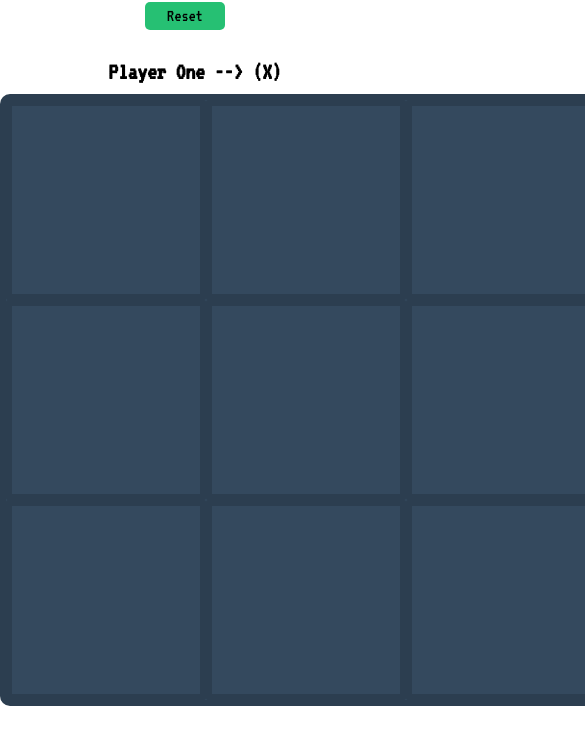
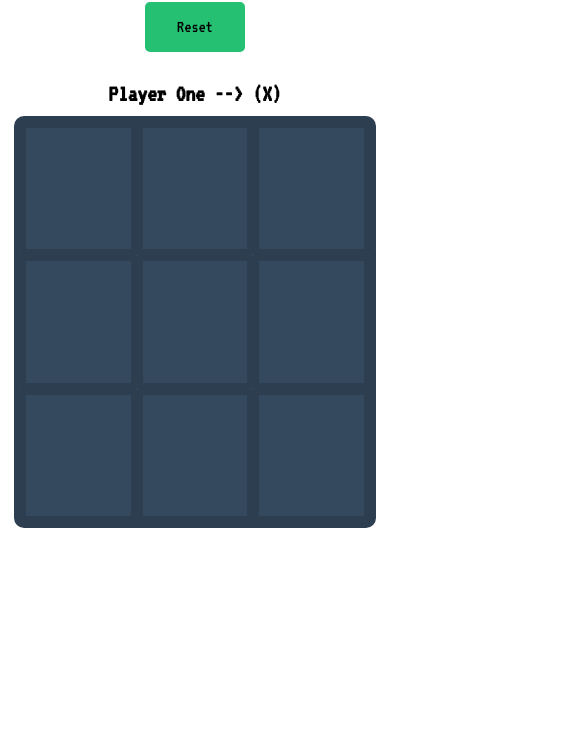
Before and after one commit to bigjunglex/tic-tac-toe, a plain HTML site: page index.html in a window 390 px wide. Shown: the part 86-830 px from the top of the page, 585 px wide, since content can reach past the window. Drawn offline with Linux system fonts and the light colour scheme.

Commit message:
small adjusted for mobile

```diff
--- a/style.css
+++ b/style.css
@@ -95,3 +95,15 @@
     background-color: #cad8d1;
     box-shadow: inset 0 0 9px rgba(2, 48, 25, 0.8);
 }
+
+@media (max-width: 400px) {
+    .game {
+        width: 350px;
+        height: 400px;
+    }
+
+    .reset {
+        width: 100px;
+        height: 50px
+    }
+}
```
